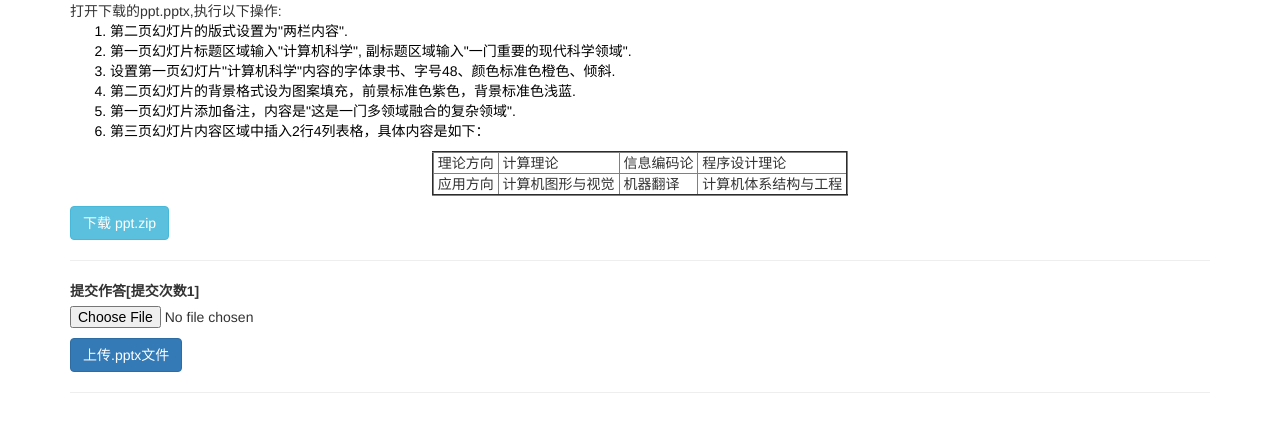
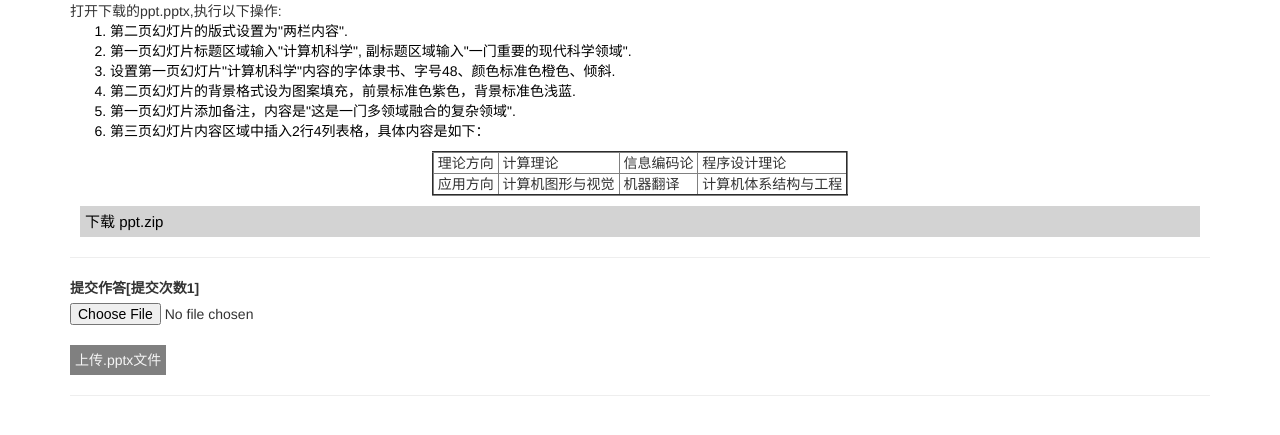
Before and after one commit to tanglw2020/django-mysite, a Django app: page /exam/exampage/2/pptquestion/ in a window 1280 px wide. Shown: the part 282-717 px from the top of the page. Run offline with Django 3.2, Linux system fonts and the light colour scheme; data comes from the database, SQL or seed files in the repository; both versions use the stored data as it was after the commit; some libraries are stand-ins or nearby versions.

Commit message:
feat: change style for up and down load btn

```diff
--- a/polls/templates/polls/base.html
+++ b/polls/templates/polls/base.html
@@ -31,6 +31,24 @@
       -moz-user-select: none;
       -ms-user-select: none;
       user-select: none;
+    }
+
+    .btn-upload {
+      background-color: grey;
+      border: 0ch;
+      color: whitesmoke;
+      padding: 5px;
+      margin-top: 10px;
+    }
+
+    .btn-download {
+      display:block;
+      background-color: lightgray;
+      border: 0ch;
+      color: black;
+      padding: 5px;
+      margin: 10px;
+      font-size:15px;
     }
   </style>
 
--- a/polls/templates/polls/exam_page_excel_question.html
+++ b/polls/templates/polls/exam_page_excel_question.html
@@ -36,7 +36,7 @@
 <div  class="box-disable-copy">
   <h5>说明：下载zip文件并解压，完成下列操作后将.xlsx文件上传。(注意：不要更改题目要求以外的文件或文件夹) </h5>
   <p>{{ excel_question.question_content }}</p>
-  <a class=" btn btn-info" href="{% url 'exam:api-download-excel-zipfile'  exam_page.id %}">下载 excel.zip</a>
+  <a class="btn-download" href="{% url 'exam:api-download-excel-zipfile'  exam_page.id %}">下载 excel.zip</a>
 </div>
 
 
@@ -52,7 +52,7 @@
       {{ form.file }} {{ form.file.errors }}
     </div>
     <div class='form-group' style=" margin-top: 10px">
-      <input type="submit" class="btn btn-primary" value="上传.xlsx文件" name="">
+      <input type="submit" class="btn-upload" value="上传.xlsx文件" name="">
       {% if uploadsucc %}
       <label for="UploadSucc" style="color: green; margin-left: 20px">上传成功!!</label>
       {% endif %}
--- a/polls/templates/polls/exam_page_ppt_question.html
+++ b/polls/templates/polls/exam_page_ppt_question.html
@@ -36,7 +36,8 @@
 <div  class="box-disable-copy">
   <h5>说明：下载zip文件并解压，完成下列操作后将.pptx文件上传。(注意：不要更改题目要求以外的文件或文件夹) </h5>
   {{ ppt_question.question_content }}
-  <a class=" btn btn-info" href="{% url 'exam:api-download-ppt-zipfile'  exam_page.id %}" style="margin-top: 10px">下载 ppt.zip</a>
+  <a class="btn-download"
+  href="{% url 'exam:api-download-ppt-zipfile'  exam_page.id %}" >下载 ppt.zip</a>
 </div>
 
 
@@ -52,7 +53,7 @@
       {{ form.file }} {{ form.file.errors }}
     </div>
     <div class='form-group' style=" margin-top: 10px">
-      <input type="submit" class="btn btn-primary" value="上传.pptx文件" name="">
+      <input type="submit" class="btn-upload" value="上传.pptx文件" name="">
       {% if uploadsucc %}
       <label for="UploadSucc" style="color: green; margin-left: 20px">上传成功!!</label>
       {% endif %}
--- a/polls/templates/polls/exam_page_word_question.html
+++ b/polls/templates/polls/exam_page_word_question.html
@@ -35,7 +35,7 @@
     <div class="box-disable-copy">
       <h5>说明：下载zip文件并解压，完成下列操作后将.docx文件上传。(注意：不要更改题目要求以外的文件或文件夹) </h5>
       {{ word_question.operation_description_all }}
-      <a class="btn btn-info" href="{% url 'exam:api-download-word-zipfile'  exam_page.id %}">下载 word.zip</a>
+      <a class="btn-download" href="{% url 'exam:api-download-word-zipfile'  exam_page.id %}">下载 word.zip</a>
     </div>
 
 <HR style=" FILTER: alpha (opacity = 100, finishopacity =0 , style= 2 )" width="100%" color=#987 cb 9 SIZE=60>
@@ -50,7 +50,7 @@
       {{ form.file }} {{ form.file.errors }}
     </div>
     <div class='form-group' style=" margin-top: 10px">
-      <input type="submit" class="btn btn-primary" value="上传.docx文件" name="">
+      <input type="submit" class="btn-upload" value="上传.docx文件" name="">
       {% if uploadsucc %}
       <label for="UploadSucc" style="color: green; margin-left: 20px">上传成功!</label>
       {% endif %}
```
Also changed, not shown: polls/templates/polls/exam_page_email_question.html (+5 -5 lines), polls/templates/polls/exam_page_system_question.html (+5 -4 lines), db.sqlite3.
